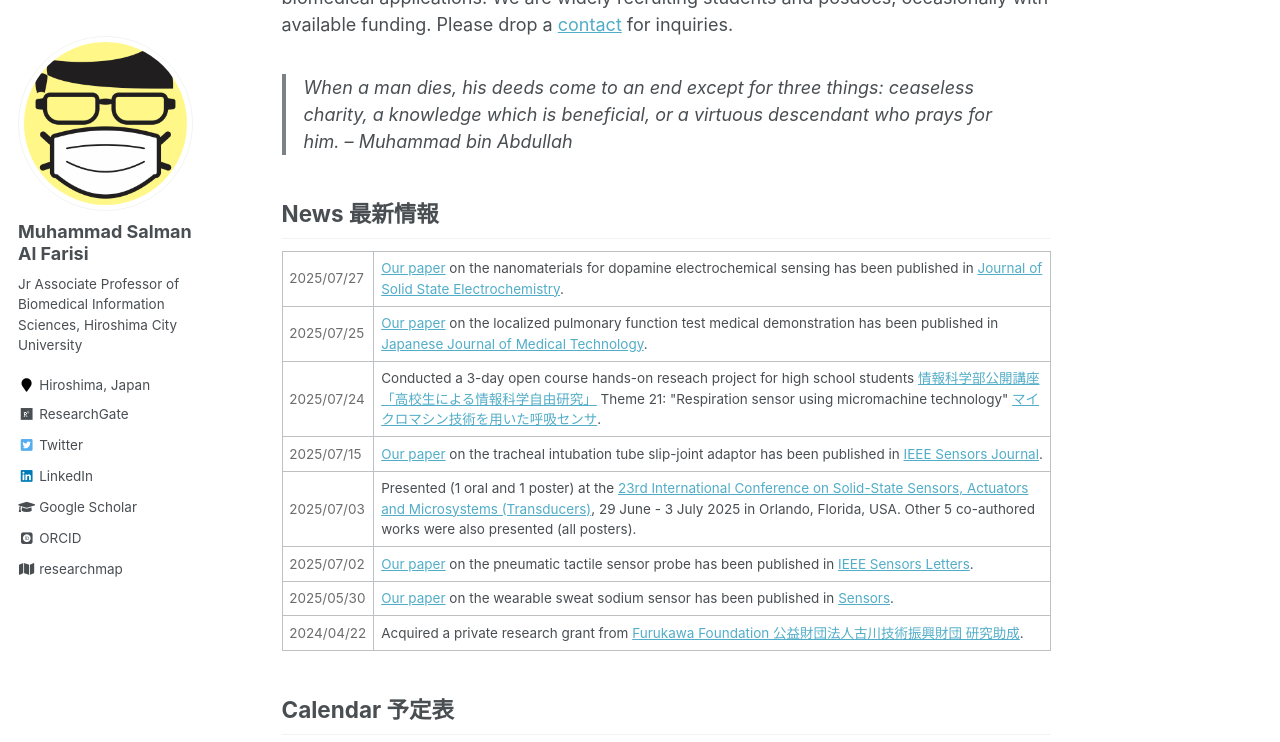
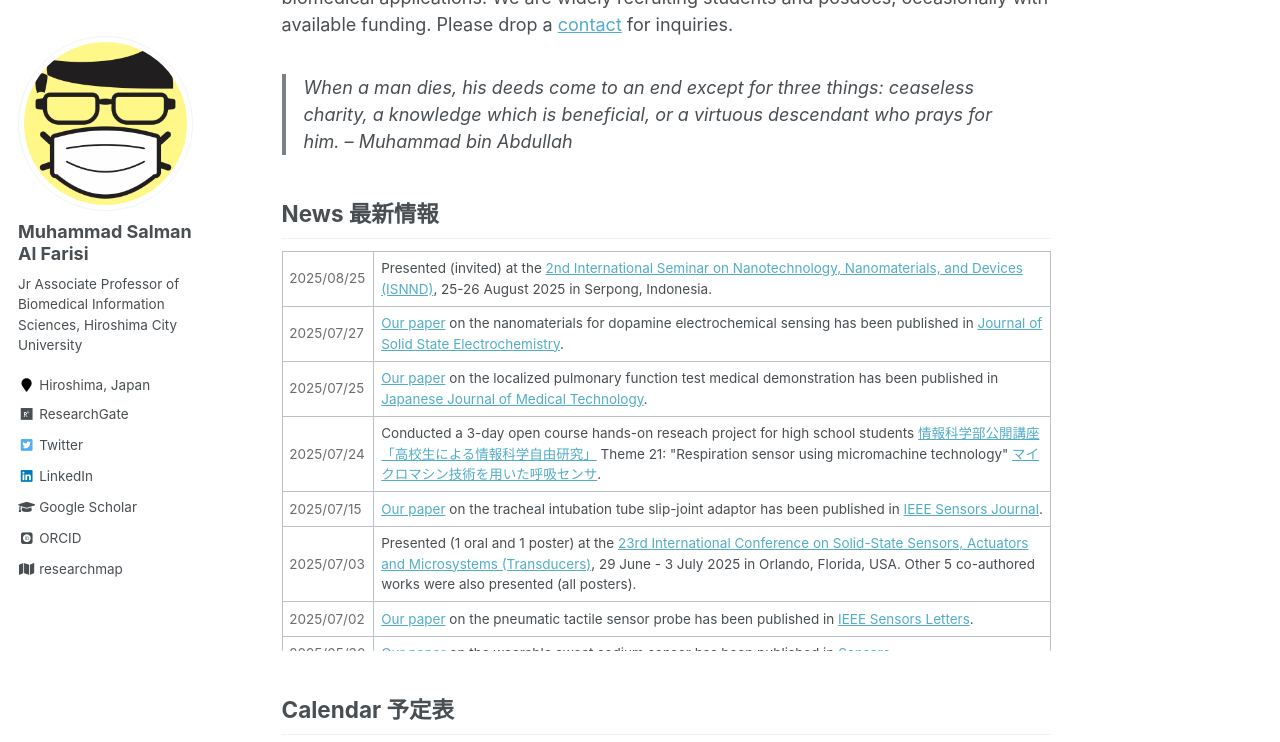
Before and after one commit to msalfarisi/msalfarisi.github.io, a Jekyll site: the page built from _pages/home.md, in a window 1280 px wide and 900 px high, scrolled down 457 px, cut to the strip 0-742 px from the top of the window. Built offline with Jekyll 4.4.1, drawn with Linux system fonts in a browser that asks for light colours; some web fonts are replaced.

Commit message:
Update home.md

```diff
--- a/_pages/home.md
+++ b/_pages/home.md
@@ -22,6 +22,10 @@ Welcome to the homepage of Muhammad Salman Al Farisi, a Lecturer (Jr Associate P
 
 <div style="overflow-y: scroll; height:400px;">
  <table style="width:100%">
+  <tr>
+    <td style="color:#6d6d6d;">2025/08/25</td>
+    <td>Presented (invited) at the <a href="https://isnnd.weebly.com/">2nd International Seminar on Nanotechnology, Nanomaterials, and Devices (ISNND)</a>, 25-26 August 2025 in Serpong, Indonesia. </td>
+  </tr>
   <tr>
     <td style="color:#6d6d6d;">2025/07/27</td>
     <td><a href="/publication/">Our paper</a> on the nanomaterials for dopamine electrochemical sensing has been published in <a href="https://doi.org/10.1007/s10008-025-06395-x">Journal of Solid State Electrochemistry</a>.</td>
```
